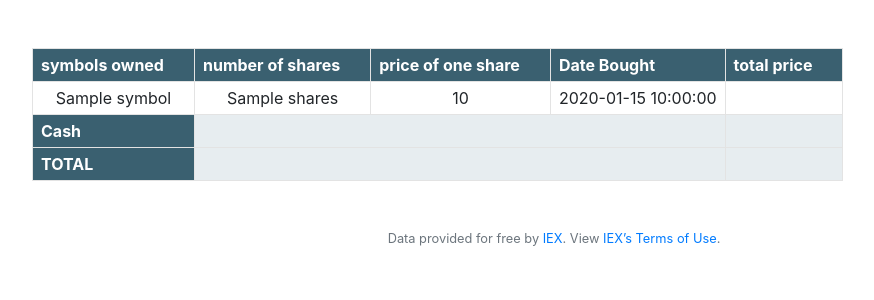
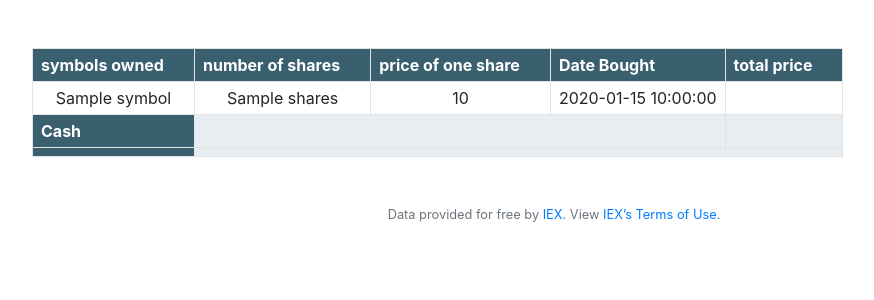
Before and after one commit to Faisal7589/Heroku-python, a Flask app: template templates/homepage.html in a window 1280 px wide. Shown: the part 76-376 px from the top of the page, without its empty margins (86-960 px from the left). Run offline with Flask 2, Linux system fonts and the light colour scheme; the template is opened without the code that fills it: most values are stand-ins (such as "Sample title", 1, 10 or a date in 2020); some libraries are stand-ins or nearby versions.

Commit message:
Update homepage.html

```diff
--- a/templates/homepage.html
+++ b/templates/homepage.html
@@ -16,11 +16,14 @@
             <tr>
                 {% for stock in stocks %}
                 <tr>
-                    <td>{{stock["symbol"]}}</td>
+
+
+                    <td>{{ stock["symbol"] }}</td>
                     <td>{{ stock["shares"] }}</td>
                     <td> {{ stock["price"] }}</td>
                     <td> {{ stock["time"] }}</td>
-                    <td> {{ usd(stock["total"]) }} </td>
+                    <td> {{ usd(stock["total"] * stock["shares"]) }} </td>
+
                 </tr>
                 {% endfor %}
                 <tr>
@@ -31,9 +34,11 @@
         </tbody>
         <tfoot>
             <tr>
-                <th>TOTAL</th>
+                <th></th>
+
                     <td colspan="3"></td>
-                    <td>{{usd(totals)}}</td>
+                    <td></td>
+
             </tr>
         </tfoot>
     </table>
```
